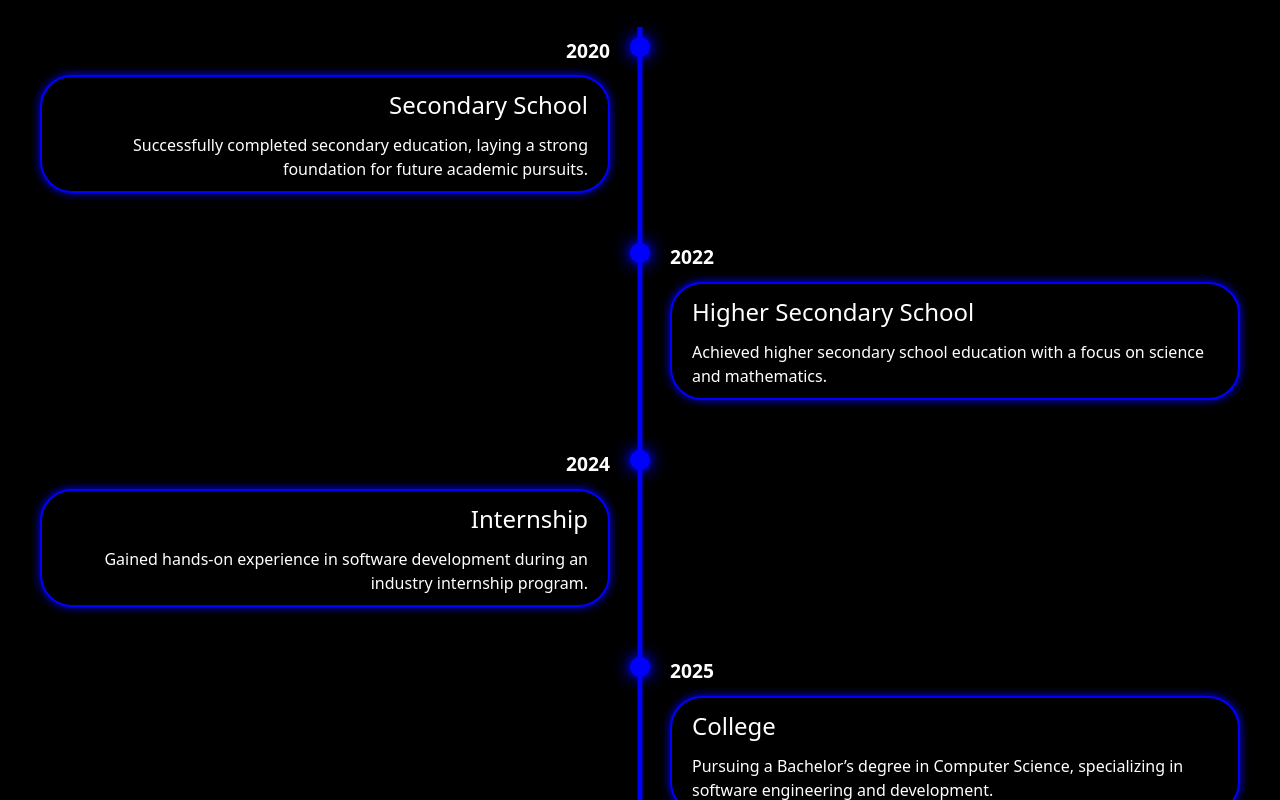
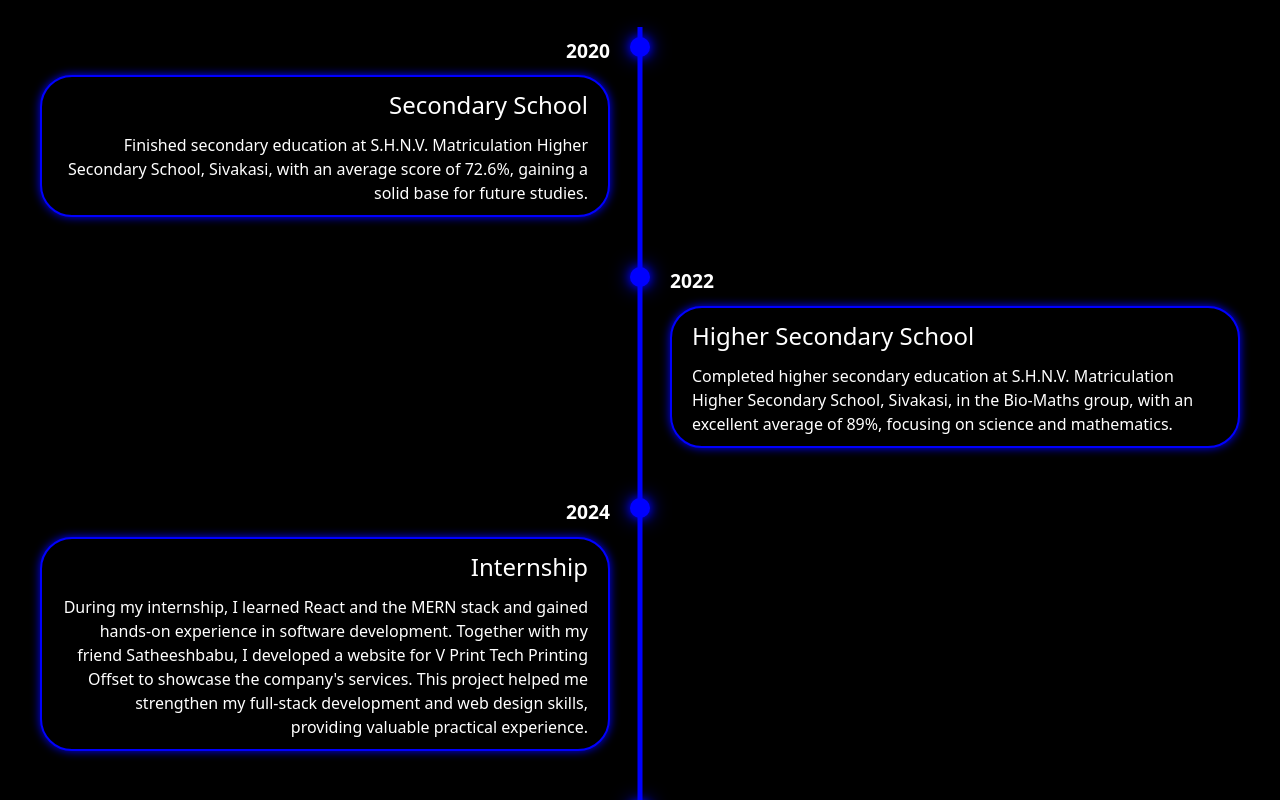
Before and after one commit to Sudhakar-sudha/Sudhakar-Portfolio, a React (Vite) app: page / in a window 1280 px wide. Shown: the part 1460-2260 px from the top of the page. Built offline with nearby package versions, Linux system fonts and the light colour scheme.

Commit message:
new laptop work

```diff
--- a/src/Components/Education.jsx
+++ b/src/Components/Education.jsx
@@ -16,8 +16,7 @@ export const Education = () => {
             <div className="timeline-content">
               <h2>Secondary School</h2>
               <p>
-                Successfully completed secondary education, laying a strong
-                foundation for future academic pursuits.
+Finished secondary education at S.H.N.V. Matriculation Higher Secondary School, Sivakasi, with an average score of 72.6%, gaining a solid base for future studies.
               </p>
             </div>
           </div>
@@ -29,8 +28,7 @@ export const Education = () => {
             <div className="timeline-content">
               <h2>Higher Secondary School</h2>
               <p>
-                Achieved higher secondary school education with a focus on
-                science and mathematics.
+              Completed higher secondary education at S.H.N.V. Matriculation Higher Secondary School, Sivakasi, in the Bio-Maths group, with an excellent average of 89%, focusing on science and mathematics.
               </p>
             </div>
           </div>
@@ -42,8 +40,7 @@ export const Education = () => {
             <div className="timeline-content">
               <h2>Internship</h2>
               <p>
-                Gained hands-on experience in software development during an
-                industry internship program.
+              During my internship, I learned React and the MERN stack and gained hands-on experience in software development. Together with my friend Satheeshbabu, I developed a website for V Print Tech Printing Offset to showcase the company's services. This project helped me strengthen my full-stack development and web design skills, providing valuable practical experience.
               </p>
             </div>
           </div>
@@ -55,8 +52,7 @@ export const Education = () => {
             <div className="timeline-content">
               <h2>College</h2>
               <p>
-                Pursuing a Bachelor’s degree in Computer Science, specializing in
-                software engineering and development.
+              I am currently in my final year (6th semester) of studying for a Bachelor's degree in Computer Science at Ayya Nadar Janaki Ammal College, Sivakasi, specializing in programming and web development. My CGPA up to the 4th semester is 7.47 out of 10.
               </p>
             </div>
           </div>
```
